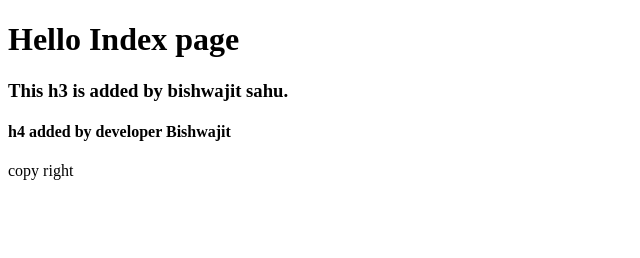
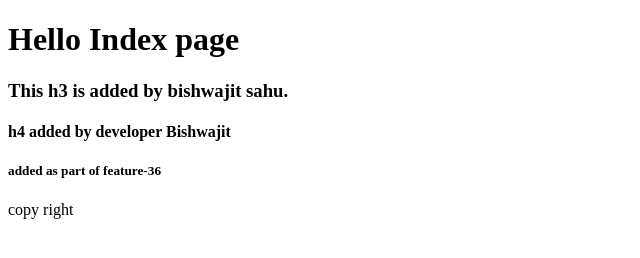
Before and after one commit to BishwajitSahu/GitTest, a plain HTML site: page index.html in a window 1280 px wide. Shown: the whole page, without its empty margins (0-640 px from the left). Drawn offline with Linux system fonts and the light colour scheme.

Commit message:
feat-36 index.htm modified

```diff
--- a/index.html
+++ b/index.html
@@ -11,6 +11,7 @@
     <h3>This h3 is added by bishwajit sahu.</h3>
 
     <h4>h4 added by developer Bishwajit</h4>
+    <h5>added as part of feature-36</h5>
     <footer>copy right</footer>
 </body>
 </html>
```
